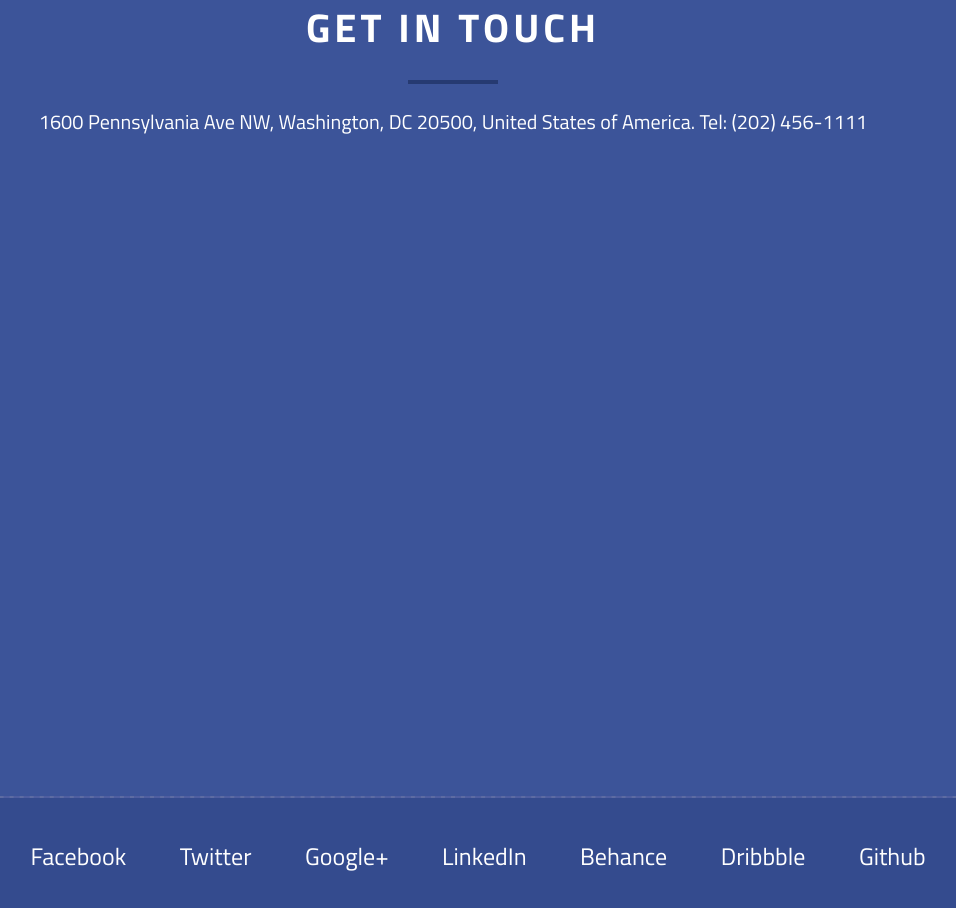
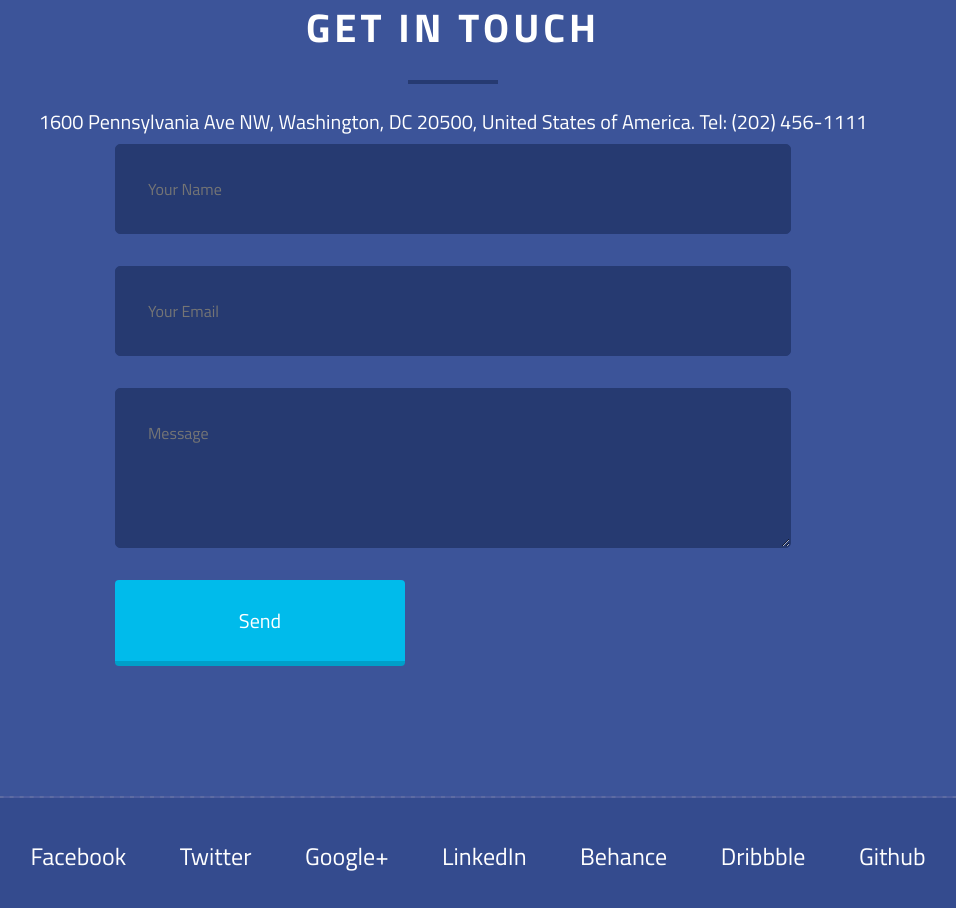
Before and after one commit to ShaRay/cuda, a website: page index.html in a window 1280 px wide. Shown: the part 5523-6431 px from the top of the page, without its empty margins (187-1143 px from the left). Drawn offline with Linux system fonts and the light colour scheme.

Commit message:
added form for contact page

```diff
--- a/assets/scss/base/colors.scss
+++ b/assets/scss/base/colors.scss
@@ -31,3 +31,5 @@ $persian-green: #00AB8E;
 $dogwood-rose: #C31C6A;
 $golden-glow: #FFDE92;
 $governer-bay: #4F5EA0;
+$deep-sky-blue: #00BBEB;
+$pacific-blue: #009FC9;
--- a/assets/scss/modules/contact.scss
+++ b/assets/scss/modules/contact.scss
@@ -14,3 +14,36 @@
   margin-bottom: 1.5625rem; // 25/16
   width: 5.625rem; // 90/16
 }
+
+.form-control {
+  background: $astronaut;
+  border: 0.0625rem solid $astronaut; // 1/16
+  border-radius: 0.3125rem; // 5/16
+  display: block;
+  padding: 2rem;
+  position:
+  box-sizing: border-box;
+  width: 100%;
+}
+
+.contact-form {
+  padding: 0 1rem 0 1rem;
+  margin: 0 auto;
+  max-width: 44.25rem; // 708/16
+}
+
+.message {
+  height: 10rem; // 160/16
+}
+
+.button {
+  background-color: $deep-sky-blue;
+  border: 1px;
+  border-radius: 0.25rem; // 4/16
+  color: $white;
+  margin: 0 auto;
+  border-bottom: 0.3125rem solid $pacific-blue; // 5/16
+  padding: 1.5625rem; // 25/16
+  position: relative;
+  width: 18.125rem; // 290/16
+}
--- a/assets/scss/modules/main-nav.scss
+++ b/assets/scss/modules/main-nav.scss
@@ -18,13 +18,21 @@
 }
 
 
-@media only screen and (min-width: 320px) and (max-width: 970px) {
+@media only screen and (min-width: 320px) and (max-width: 640px) {
   .main-nav {
     float: none;
     }
 
   .main-nav li {
     display: inline-block;
+    padding: 0;
+  }
+
+  .main-nav a {
+    color: $white;
+    text-decoration: none;
+    margin: 0 auto;
+    padding: 0;
   }
 }
 
--- a/index.html
+++ b/index.html
@@ -263,6 +263,23 @@
         <hr class="contact-line">
         <h3 class="contact-caption regular">1600 Pennsylvania Ave NW, Washington, DC 20500, United States of America. Tel: (202) 456-1111</h3>
       </div>
+      <div>
+        <form class="contact-form">
+          <div class="center">
+            <input class="form-control mb3 inline-block" type="text" placeholder="Your Name">
+          </div>
+          <div>
+            <input class="form-control mb3" type="email" placeholder="Your Email">
+          </div>
+
+      <div>
+        <textarea class="form-control mb3 message" name="message" placeholder="Message"></textarea>
+      </div>
+      <div class="regular t4">
+        <input class="button t3 regular center" type="submit" value="Send">
+      </div>
+    </form>
+      </div>
     </div>
   </section>
 
```
Also changed, not shown: dist/css/application.css.
